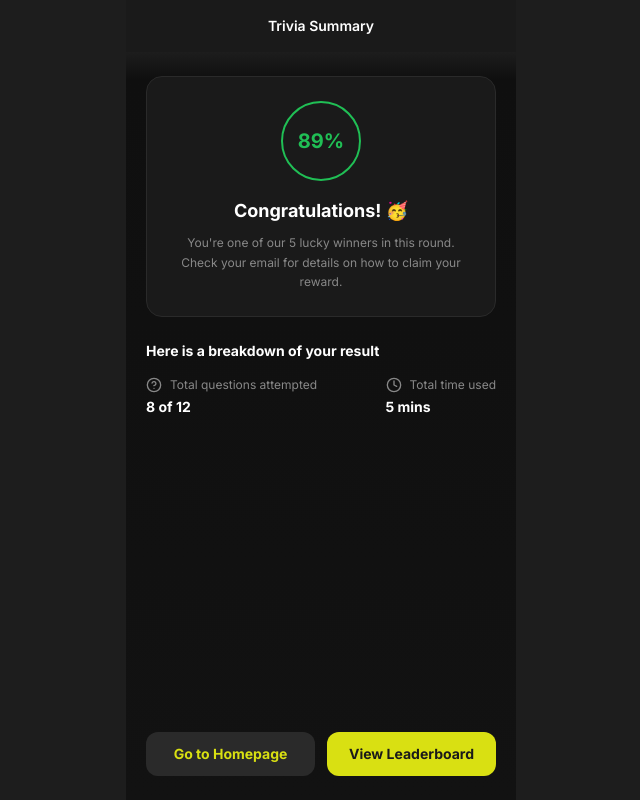
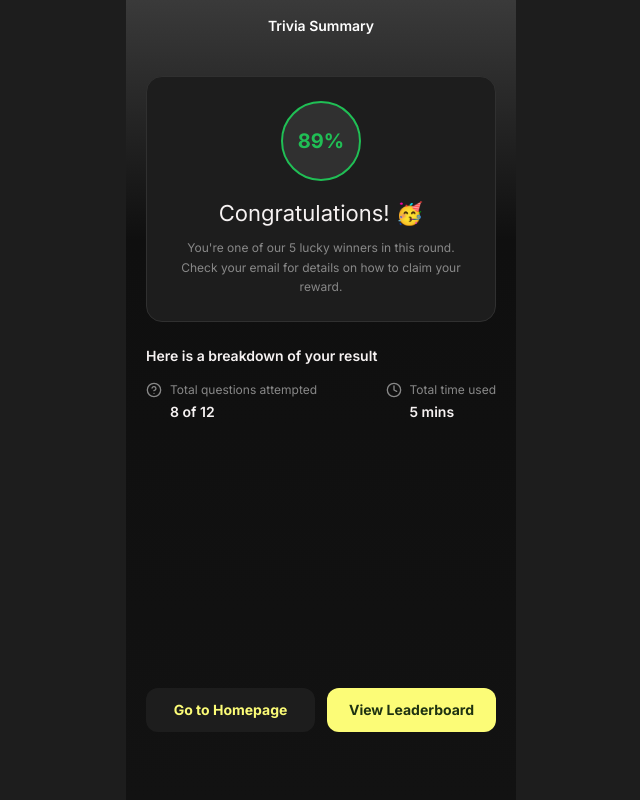
Before and after one commit to DaSpunk778/trivia-flow, a Next.js app: page /submit in a window 1280 px wide. Shown: the whole page, without its empty margins (319-959 px from the left). Built offline with nearby package versions, Linux system fonts and the light colour scheme.

Commit message:
updated file

```diff
--- a/app/landing/page.tsx
+++ b/app/landing/page.tsx
@@ -67,10 +67,10 @@ export default function LandingPage() {
                 <button
                   key={tab}
                   onClick={() => setActiveTab(tab)}
-                  className={`text-sm font-semibold pb-1 px-2 transition-all duration-200 ${
+                  className={`text-sm font-semibold pb-1 px-2 border-b-2 transition-all duration-200 ${
                     activeTab === tab
-                      ? "text-[#5DE505] border-b-2 border-[#5DE505]"
-                      : "text-[#DADADA]"
+                      ? "text-[#5DE505]  border-[#5DE505]"
+                      : "text-[#DADADA] border-transparent"
                   }`}
                 >
                   {tab}
--- a/app/submit/page.tsx
+++ b/app/submit/page.tsx
@@ -50,11 +50,11 @@ export default function SubmitPage() {
   }
 
   return (
-    <div className="min-h-screen bg-linear-to-b from-[#3A3A3A] via-[#0F0F0F] via-10% to-[#121212] text-white flex flex-col items-center">
-      <div className="w-full max-w-[390px] flex flex-col min-h-screen">
+    <div className="min-h-screen bg-[linear-gradient(180deg,#3A3A3A_0%,#0F0F0F_30%,#121212_100%)] text-white flex flex-col items-center">
+      <div className="w-full max-w-97.5 flex flex-col min-h-screen">
 
         {/* Header */}
-        <div className="sticky top-0 z-50 bg-[#1A1A1A] flex items-center justify-center px-5 py-4">
+        <div className="sticky top-0 z-50 flex items-center justify-center px-5 py-4">
           <h1 className="text-sm font-semibold text-white">Trivia Summary</h1>
         </div>
 
@@ -62,11 +62,11 @@ export default function SubmitPage() {
         <div className="flex flex-col flex-1 px-5 pt-6">
 
           {/* Result Card */}
-          <div className="bg-[#1A1A1A] border border-[#2A2A2A] rounded-2xl p-6 flex flex-col items-center text-center mb-6">
+          <div className="bg-[#1D1D1D] border border-[#303030] rounded-2xl p-6 flex flex-col items-center text-center mb-6">
 
             {/* Percentage Circle */}
             <div
-              className="w-20 h-20 rounded-full border-2 flex items-center justify-center mb-4"
+              className="w-20 h-20 bg-[#303030] font-light rounded-full border-2 flex items-center justify-center mb-4"
               style={{ borderColor: result.color }}
             >
               <span className="text-xl font-bold" style={{ color: result.color }}>
@@ -75,7 +75,7 @@ export default function SubmitPage() {
             </div>
 
             {/* Heading */}
-            <h2 className="text-white text-lg font-bold mb-2">
+            <h2 className="text-[#F6F2F2] text-[22px] font-semi-bold mb-2">
               {result.heading}
             </h2>
 
@@ -87,7 +87,7 @@ export default function SubmitPage() {
           </div>
 
           {/* Breakdown Section */}
-          <h3 className="text-white text-sm font-bold mb-4">
+          <h3 className="text-[#F6F2F2] text-sm font-semibold mb-4">
             Here is a breakdown of your result
           </h3>
 
@@ -99,7 +99,7 @@ export default function SubmitPage() {
                 <HelpCircle className="w-4 h-4 text-[#888888]" />
                 <span className="text-[#888888] text-xs">Total questions attempted</span>
               </div>
-              <span className="text-white text-sm font-bold">{result.attempted}</span>
+              <span className="text-[#F6F2F2] text-sm px-6 font-semibold">{result.attempted}</span>
             </div>
 
             {/* Time Used */}
@@ -108,7 +108,7 @@ export default function SubmitPage() {
                 <Clock className="w-4 h-4 text-[#888888]" />
                 <span className="text-[#888888] text-xs">Total time used</span>
               </div>
-              <span className="text-white text-sm font-bold">{result.time}</span>
+              <span className="text-[#F6F2F2] text-sm px-6 font-semibold">{result.time}</span>
             </div>
 
           </div>
@@ -117,16 +117,16 @@ export default function SubmitPage() {
           <div className="flex-1" />
 
           {/* Bottom Buttons */}
-          <div className="flex gap-3 mb-6">
+          <div className="flex gap-3 mb-17">
             <button
               onClick={() => router.push("/landing")}
-              className="flex-1 bg-[#2A2A2A] text-[#D9E012] font-bold text-sm py-3 rounded-xl transition-all duration-200 active:scale-[0.98]"
+              className="flex-1 bg-[#1D1D1D] text-[#FCFC77] font-bold text-sm py-3 rounded-xl transition-all duration-200 active:scale-[0.98]"
             >
               Go to Homepage
             </button>
             <button
               onClick={handleNext}
-              className="flex-1 bg-[#D9E012] text-[#1A1A1A] font-bold text-sm py-3 rounded-xl transition-all duration-200 hover:bg-[#c2ca10] active:scale-[0.98]"
+              className="flex-1 bg-[#FCFC77] text-primary-dark font-bold text-sm py-3 rounded-xl transition-all duration-200 hover:bg-[#fdfd6f] active:scale-[0.98]"
             >
               View Leaderboard
             </button>
```
